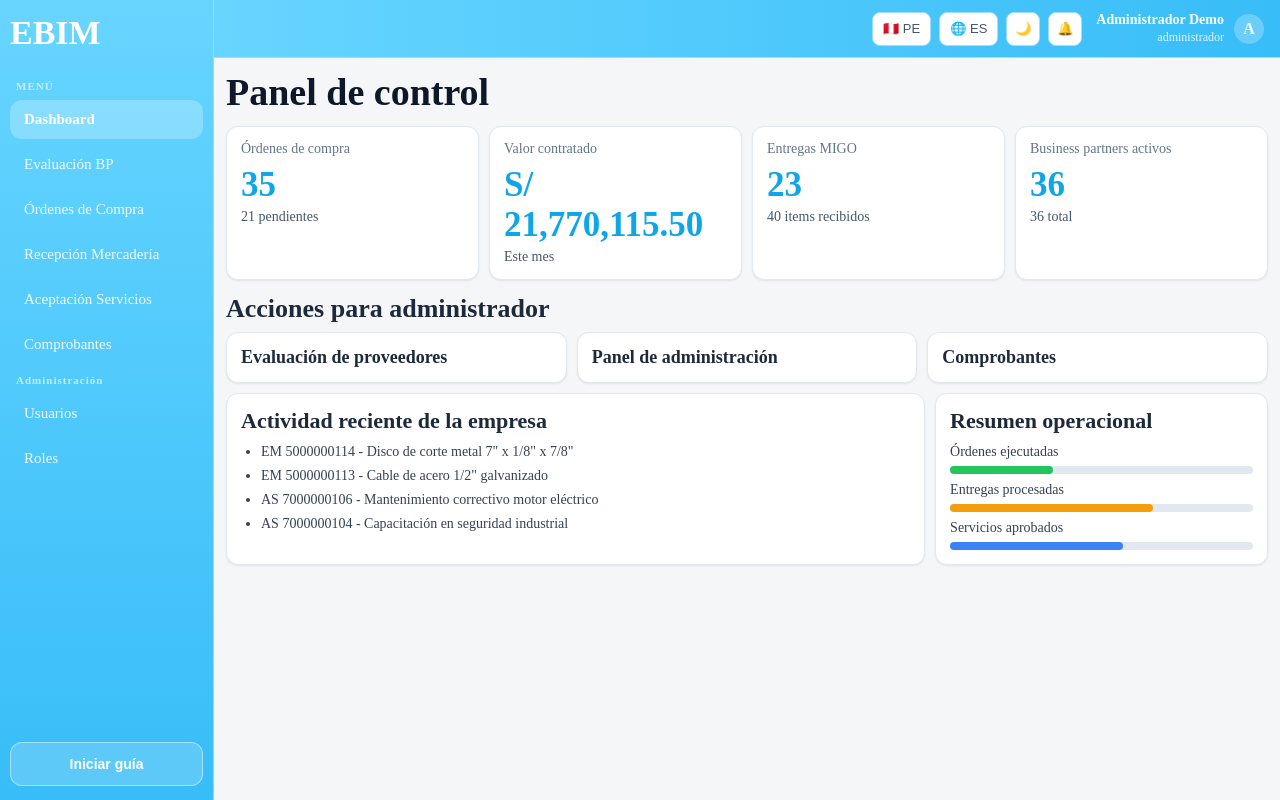
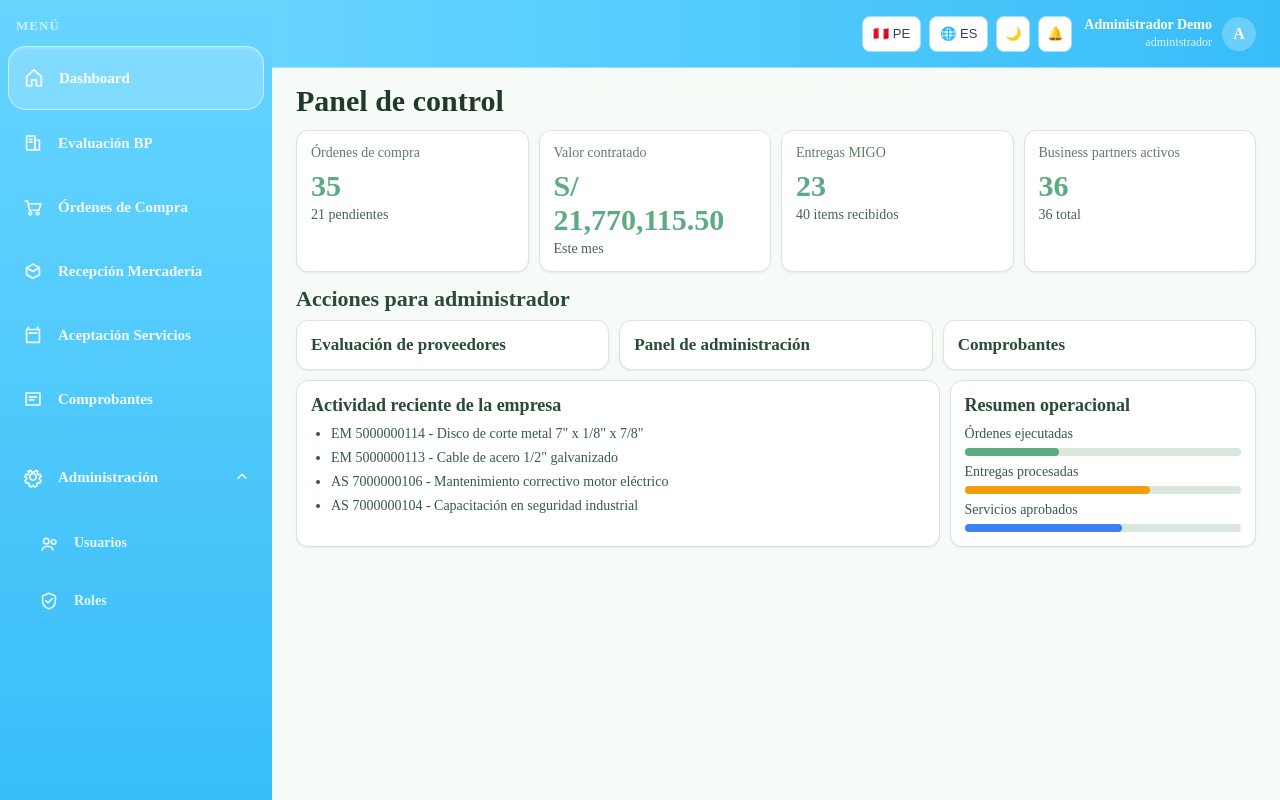
Before and after one commit to arturo9leon/nuevoProyecto, an Angular app: page /home in a window 1280 px wide. Built offline with nearby package versions, Linux system fonts and the light colour scheme.

Commit message:
feat: enhance sidebar layout and menu items with icons and improved styles

```diff
--- a/src/app/component/pages/dashboard/dashboard.component.css
+++ b/src/app/component/pages/dashboard/dashboard.component.css
@@ -1,24 +1,26 @@
 .dashboard-wrap {
-  padding: 12px;
+  padding: 16px 24px 24px;
+  height: calc(100vh - 68px);
   overflow: auto;
+  box-sizing: border-box;
 }
 
 h1 {
   margin: 0 0 12px;
-  font-size: 38px;
-  color: #0f172a;
+  font-size: 30px;
+  color: #1f3a2b;
 }
 
 h2 {
   margin: 14px 0 8px;
-  font-size: 26px;
-  color: #1e293b;
+  font-size: 22px;
+  color: #2a4b37;
 }
 
 h3 {
   margin: 0 0 10px;
-  font-size: 22px;
-  color: #1e293b;
+  font-size: 18px;
+  color: #2a4b37;
 }
 
 .stats-grid,
@@ -39,35 +41,35 @@ h3 {
 .action-card,
 .box {
   background: #ffffff;
-  border: 1px solid #e2e8f0;
+  border: 1px solid #d8e6dc;
   border-radius: 12px;
   padding: 14px;
-  box-shadow: 0 1px 2px rgba(15, 23, 42, 0.08);
+  box-shadow: 0 1px 2px rgba(29, 58, 42, 0.08);
 }
 
 .label {
   margin: 0;
-  color: #64748b;
+  color: #5f7d6a;
   font-size: 14px;
 }
 
 .value {
   margin: 8px 0 4px;
-  color: #0ea5e9;
-  font-size: 35px;
+  color: #5cab82;
+  font-size: 30px;
   font-weight: 700;
 }
 
 .hint {
   margin: 0;
-  color: #475569;
+  color: #456452;
   font-size: 14px;
 }
 
 .action-card {
-  font-size: 18px;
+  font-size: 17px;
   font-weight: 700;
-  color: #1e293b;
+  color: #2a4b37;
 }
 
 .bottom-grid {
@@ -80,7 +82,7 @@ h3 {
 ul {
   margin: 0;
   padding-left: 20px;
-  color: #334155;
+  color: #355a46;
   font-size: 14px;
   display: grid;
   gap: 8px;
@@ -89,21 +91,21 @@ ul {
 .summary p {
   margin: 8px 0 6px;
   font-size: 14px;
-  color: #334155;
+  color: #355a46;
 }
 
 .bar {
   width: 100%;
   height: 8px;
   border-radius: 999px;
-  background: #e2e8f0;
+  background: #d9e7dd;
 }
 
 .bar span {
   display: block;
   height: 100%;
   border-radius: inherit;
-  background: #22c55e;
+  background: #5cab82;
 }
 
 .bar.orange span {
@@ -127,3 +129,9 @@ ul {
     grid-template-columns: 1fr;
   }
 }
+
+@media (max-width: 1024px) {
+  .dashboard-wrap {
+    padding: 14px 12px 16px;
+  }
+}
--- a/src/app/component/pages/header/header.component.css
+++ b/src/app/component/pages/header/header.component.css
@@ -1,12 +1,12 @@
 .topbar {
-  height: 58px;
+  min-height: 68px;
   background: linear-gradient(90deg, #67d5ff 0%, #38bdf8 100%);
   border-bottom: 1px solid #9adfff;
-  padding: 0 16px;
+  padding: 10px 24px;
   display: flex;
   align-items: center;
   justify-content: flex-end;
-  gap: 14px;
+  gap: 12px;
   box-sizing: border-box;
 }
 
@@ -20,10 +20,10 @@
 .icon {
   border: 1px solid #9fdffc;
   background: #ffffff;
-  color: #475569;
+  color: #334155;
   border-radius: 8px;
   font-size: 13px;
-  height: 34px;
+  height: 36px;
   padding: 0 10px;
   cursor: pointer;
 }
@@ -55,8 +55,8 @@
 }
 
 .avatar {
-  width: 30px;
-  height: 30px;
+  width: 34px;
+  height: 34px;
   border-radius: 50%;
   background: rgba(255, 255, 255, 0.25);
   color: #ffffff;
@@ -65,3 +65,14 @@
   justify-content: center;
   font-weight: 700;
 }
+
+@media (max-width: 1024px) {
+  .topbar {
+    padding: 10px 12px;
+  }
+
+  .name,
+  .role {
+    display: none;
+  }
+}
--- a/src/app/component/pages/home/home.component.css
+++ b/src/app/component/pages/home/home.component.css
@@ -1,18 +1,20 @@
 .home-layout {
-  height: 100vh;
+  min-height: 100vh;
   display: grid;
-  grid-template-columns: 214px 1fr;
-  background: #f4f6f8;
+  grid-template-columns: 272px 1fr;
+  background: #edf3ef;
 }
 
 .content-area {
   min-width: 0;
+  min-height: 100vh;
   display: flex;
   flex-direction: column;
+  background: #f7fbf8;
 }
 
 @media (max-width: 1024px) {
   .home-layout {
-    grid-template-columns: 86px 1fr;
+    grid-template-columns: 84px 1fr;
   }
 }
--- a/src/app/component/pages/sidebar/sidebar.component.css
+++ b/src/app/component/pages/sidebar/sidebar.component.css
@@ -1,78 +1,139 @@
 .sidebar {
-  height: 100vh;
+  width: 272px;
+  min-height: 100vh;
   background: linear-gradient(180deg, #67d5ff 0%, #38bdf8 100%);
-  color: #e0f2fe;
-  padding: 14px 10px;
+  color: #e8f7ff;
+  padding: 14px 8px;
   box-sizing: border-box;
   display: flex;
   flex-direction: column;
-  border-right: 1px solid #8edfff;
-}
-
-.logo {
-  font-size: 34px;
-  font-weight: 800;
-  color: #ffffff;
-  margin-bottom: 20px;
+  gap: 4px;
 }
 
 .section-title {
-  font-size: 11px;
+  font-size: 13px;
   font-weight: 700;
-  letter-spacing: 1px;
-  opacity: 0.8;
-  margin: 8px 6px;
-}
-
-.section-title.second {
-  margin-top: 10px;
+  letter-spacing: 0.08em;
+  color: rgba(232, 247, 255, 0.78);
+  margin: 4px 8px 8px;
 }
 
 .menu {
   display: flex;
   flex-direction: column;
-  gap: 6px;
+  gap: 2px;
 }
 
 .menu-item {
+  display: flex;
+  align-items: center;
+  gap: 14px;
   text-decoration: none;
-  color: #f0f9ff;
+  color: #f3fbff;
   font-size: 15px;
-  font-weight: 500;
-  padding: 11px 14px;
-  border-radius: 12px;
+  font-weight: 600;
+  line-height: 1.25;
+  min-height: 46px;
+  padding: 8px 14px;
+  border-radius: 18px;
+  transition: background-color 0.15s ease;
+}
+
+.menu-item:hover {
+  background: rgba(255, 255, 255, 0.1);
+}
+
+.menu-icon {
+  width: 22px;
+  height: 22px;
+  flex-shrink: 0;
+  display: inline-flex;
+  align-items: center;
+  justify-content: center;
+  color: inherit;
+}
+
+.menu-icon svg {
+  width: 100%;
+  height: 100%;
+  stroke: currentColor;
+  stroke-width: 1.8;
+  stroke-linecap: round;
+  stroke-linejoin: round;
+}
+
+.menu-icon svg circle {
+  fill: transparent;
 }
 
 .menu-item.active {
-  background: rgba(255, 255, 255, 0.25);
+  background: rgba(255, 255, 255, 0.2);
+  border: 1px solid rgba(255, 255, 255, 0.55);
+  box-shadow: 0 2px 0 rgba(255, 255, 255, 0.12) inset;
   color: #ffffff;
   font-weight: 700;
 }
 
-.help-button {
-  margin-top: auto;
-  border: 1px solid rgba(255, 255, 255, 0.45);
-  background: rgba(255, 255, 255, 0.18);
-  color: #ffffff;
-  border-radius: 12px;
-  height: 44px;
+.admin-header {
+  margin-top: 6px;
+}
+
+.admin-item {
+  margin-top: 6px;
+}
+
+.chevron {
+  margin-left: auto;
+  width: 16px;
+  height: 16px;
+  display: inline-flex;
+  align-items: center;
+  justify-content: center;
+}
+
+.chevron svg {
+  width: 100%;
+  height: 100%;
+  stroke: currentColor;
+  stroke-width: 2.2;
+  stroke-linecap: round;
+  stroke-linejoin: round;
+}
+
+.submenu {
+  gap: 0;
+  margin-top: 2px;
+}
+
+.submenu .menu-item {
   font-size: 14px;
-  font-weight: 600;
-  cursor: pointer;
+  color: rgba(243, 251, 255, 0.92);
+}
+
+.menu-item.child {
+  padding-left: 30px;
+  min-height: 42px;
 }
 
 @media (max-width: 1024px) {
-  .logo {
-    font-size: 23px;
+  .sidebar {
+    width: 84px;
+    padding: 14px 6px;
   }
 
   .menu-item {
     font-size: 0;
-    padding: 11px;
+    justify-content: center;
+    gap: 0;
+    padding: 8px;
+  }
+
+  .menu-item.child {
+    padding-left: 8px;
   }
 
   .section-title,
-  .help-button {
+  .chevron {
     display: none;
   }
 }
--- a/src/app/component/pages/sidebar/sidebar.component.html
+++ b/src/app/component/pages/sidebar/sidebar.component.html
@@ -1,22 +1,115 @@
 <aside class="sidebar">
-  <div class="logo">EBIM</div>
-
   <p class="section-title">MENÚ</p>
 
   <nav class="menu">
-    <a class="menu-item active" href="#">Dashboard</a>
-    <a class="menu-item" href="#">Evaluación BP</a>
-    <a class="menu-item" href="#">Órdenes de Compra</a>
-    <a class="menu-item" href="#">Recepción Mercadería</a>
-    <a class="menu-item" href="#">Aceptación Servicios</a>
-    <a class="menu-item" href="#">Comprobantes</a>
+    <a class="menu-item active" href="#">
+      <span class="menu-icon" aria-hidden="true">
+        <svg viewBox="0 0 24 24" fill="none">
+          <path d="M4 10.5L12 3L20 10.5V20.5H14.5V14H9.5V20.5H4V10.5Z" />
+        </svg>
+      </span>
+      <span>Dashboard</span>
+    </a>
+
+    <a class="menu-item" href="#">
+      <span class="menu-icon" aria-hidden="true">
+        <svg viewBox="0 0 24 24" fill="none">
+          <path d="M5 4.5H14V19.5H5V4.5Z" />
+          <path d="M14 9H19V19.5H14V9Z" />
+          <path d="M8 8H11" />
+          <path d="M8 11H11" />
+        </svg>
+      </span>
+      <span>Evaluación BP</span>
+    </a>
+
+    <a class="menu-item" href="#">
+      <span class="menu-icon" aria-hidden="true">
+        <svg viewBox="0 0 24 24" fill="none">
+          <path d="M3.5 5.5H6L8.2 15.5H18.5L20.5 8.5H7" />
+          <circle cx="9" cy="19" r="1.5" />
+          <circle cx="17" cy="19" r="1.5" />
+        </svg>
+      </span>
+      <span>Órdenes de Compra</span>
+    </a>
+
+    <a class="menu-item" href="#">
+      <span class="menu-icon" aria-hidden="true">
+        <svg viewBox="0 0 24 24" fill="none">
+          <path d="M5 8.5L12 4.5L19 8.5V16L12 20L5 16V8.5Z" />
+          <path d="M5 8.5L12 12.5L19 8.5" />
+        </svg>
+      </span>
+      <span>Recepción Mercadería</span>
+    </a>
+
+    <a class="menu-item" href="#">
+      <span class="menu-icon" aria-hidden="true">
+        <svg viewBox="0 0 24 24" fill="none">
+          <path d="M7 3.5V6" />
+          <path d="M17 3.5V6" />
+          <path d="M5 6H19V20H5V6Z" />
+          <path d="M8 10H16" />
+        </svg>
+      </span>
+      <span>Aceptación Servicios</span>
+    </a>
+
+    <a class="menu-item" href="#">
+      <span class="menu-icon" aria-hidden="true">
+        <svg viewBox="0 0 24 24" fill="none">
+          <path d="M4.5 5.5H19.5V18.5H4.5V5.5Z" />
+          <path d="M8 10H16" />
+          <path d="M8 13H13" />
+        </svg>
+      </span>
+      <span>Comprobantes</span>
+    </a>
   </nav>
 
-  <div class="section-title second">Administración</div>
-  <nav class="menu">
-    <a class="menu-item" href="#">Usuarios</a>
-    <a class="menu-item" href="#">Roles</a>
+  <div class="admin-header">
+    <a class="menu-item admin-item" href="#">
+      <span class="menu-icon" aria-hidden="true">
+        <svg viewBox="0 0 24 24" fill="none">
+          <path d="M12 8.5A3.5 3.5 0 1 0 12 15.5A3.5 3.5 0 1 0 12 8.5Z" />
+          <path
+            d="M19 12.5L21 12L19.9 9.2L17.8 9.6L16.6 7.8L17.4 5.8L14.6 4.7L13.5 6.6H10.5L9.4 4.7L6.6 5.8L7.4 7.8L6.2 9.6L4.1 9.2L3 12L5 12.5L5.1 14.6L3.3 15.8L4.4 18.6L6.5 18.2L8 19.7L7.6 21.8L10.4 22.9L11.6 21.1H12.4L13.6 22.9L16.4 21.8L16 19.7L17.5 18.2L19.6 18.6L20.7 15.8L18.9 14.6L19 12.5Z"
+          />
+        </svg>
+      </span>
+      <span>Administración</span>
+      <span class="chevron" aria-hidden="true">
+        <svg viewBox="0 0 24 24" fill="none">
+          <path d="M6 14L12 8L18 14" />
+        </svg>
+      </span>
+    </a>
+  </div>
+
+  <nav class="menu submenu">
+    <a class="menu-item child" href="#">
+      <span class="menu-icon" aria-hidden="true">
+        <svg viewBox="0 0 24 24" fill="none">
+          <circle cx="9" cy="10" r="3" />
+          <circle cx="17" cy="11" r="2.5" />
+          <path
+            d="M4.5 19.5C5.5 16.8 7.8 15.5 10.5 15.5C13.2 15.5 15.5 16.8 16.5 19.5"
+          />
+        </svg>
+      </span>
+      <span>Usuarios</span>
+    </a>
+    <a class="menu-item child" href="#">
+      <span class="menu-icon" aria-hidden="true">
+        <svg viewBox="0 0 24 24" fill="none">
+          <path
+            d="M12 3.5L19 6.5V11.5C19 16.2 15.9 19.5 12 20.5C8.1 19.5 5 16.2 5 11.5V6.5L12 3.5Z"
+          />
+          <path d="M8.5 11.5L11 14L15.5 9.5" />
+        </svg>
+      </span>
+      <span>Roles</span>
+    </a>
   </nav>
-
-  <button class="help-button" type="button">Iniciar guía</button>
 </aside>
```
